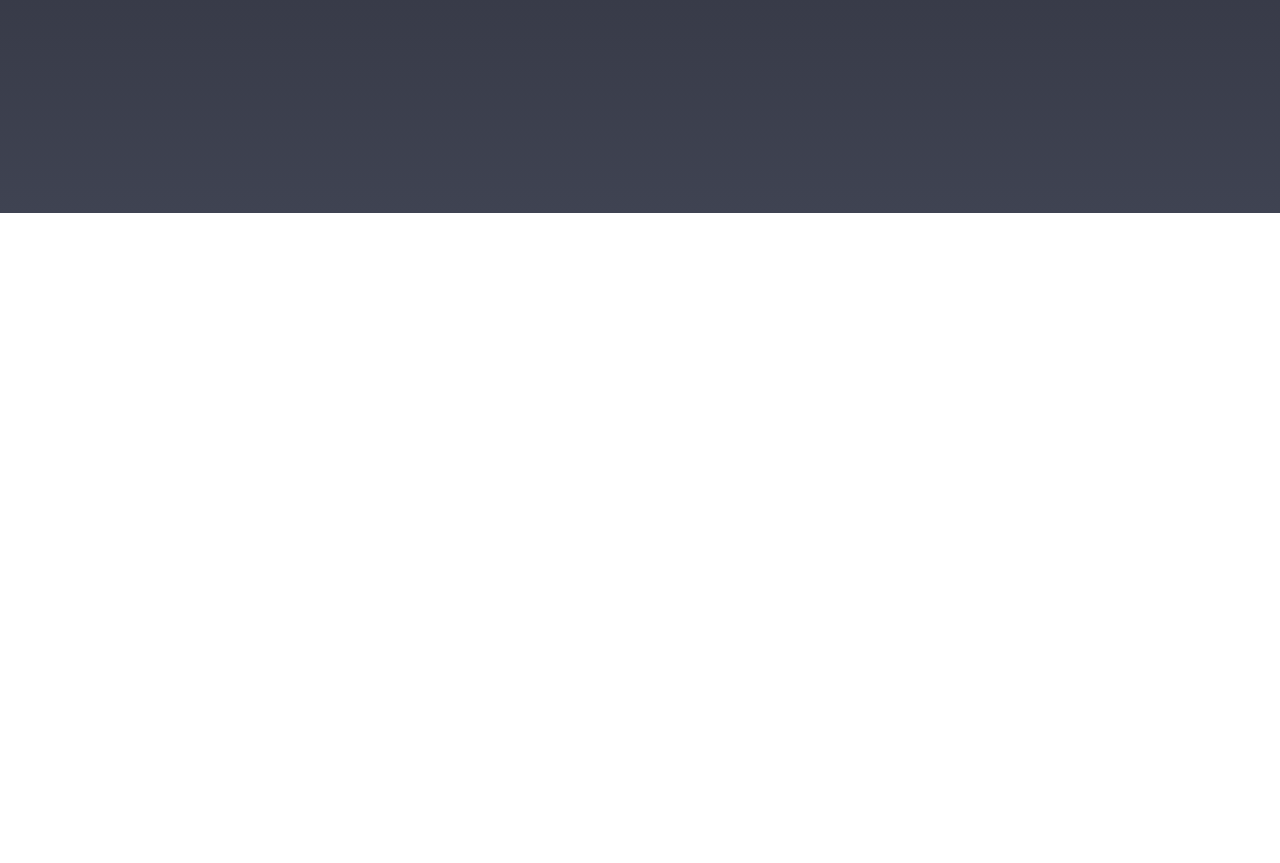
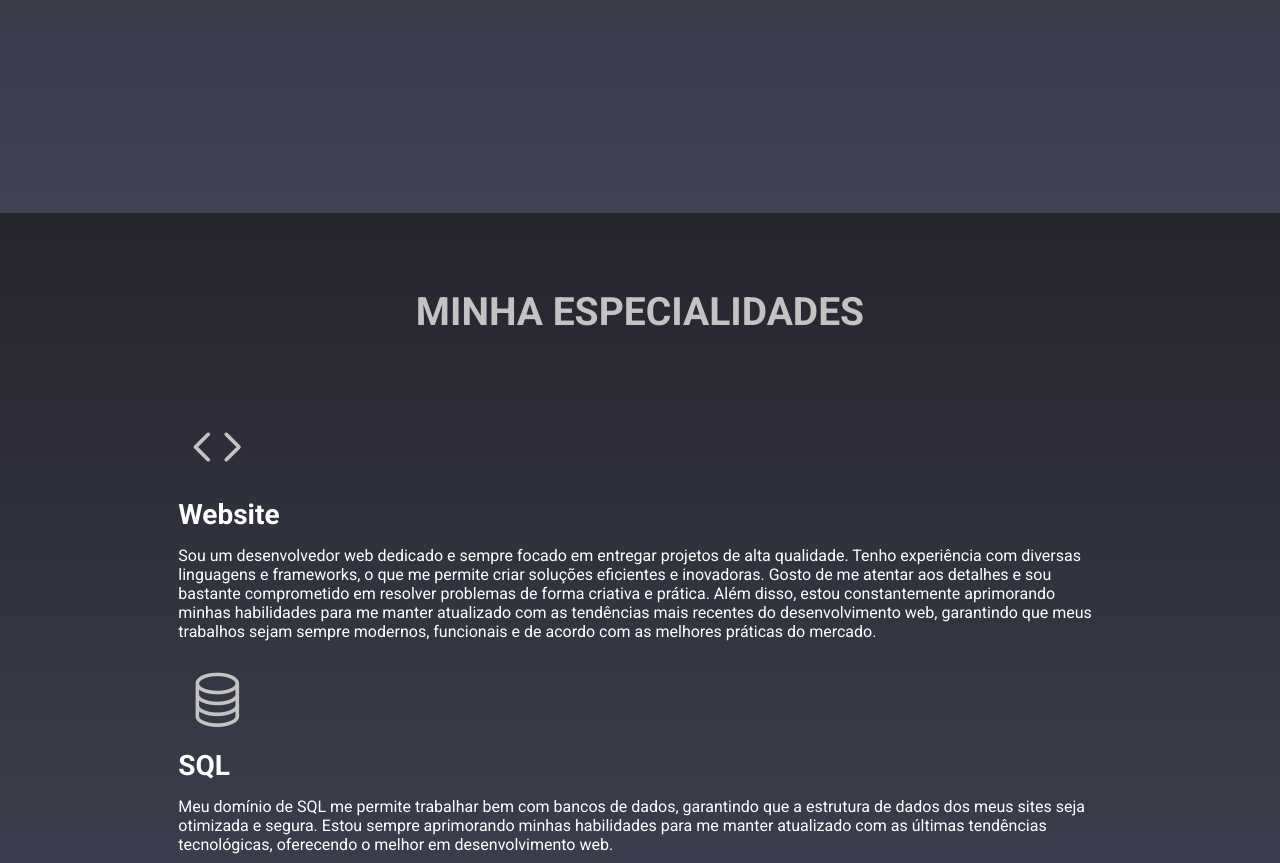
Before and after one commit to kaiocotrim/BETA---Portifolio, a plain HTML site: page inicio/index.html in a window 1280 px wide. Shown: the part 587-1450 px from the top of the page. Before the commit the page ends 800 px from the top, so only its background shows below. Drawn offline with nearby package versions, Linux system fonts and the light colour scheme.

Commit message:
aba de minhas especialidades

```diff
--- a/inicio/estilos/style.css
+++ b/inicio/estilos/style.css
@@ -19,14 +19,30 @@
     display: flex;
 }
 
+.id{
+    display: flex;
+    justify-content: center;
+    align-items: center;
+    flex-flow: row wrap;
+}
+
 body{
     background-image: linear-gradient(to bottom, #25252e, #3f4352);
     height: 100vh;
+    background-size: cover; /* Isso vai garantir que a imagem cubra toda a área */
+    background-attachment: fixed; /* Para garantir que o fundo não se mova */
 }
 
 .interface{
     max-width: 1280px;
     margin: 0 auto;
+    margin-bottom: 8%
+}
+
+h2.titulo{
+    color: #C4C3C3;
+    font-size: 39px;
+    text-align: center;
 }
 
 /* ESTILO DO CABEÇALHO */
@@ -130,3 +146,40 @@ section.topo-do-site .flex{
 strong{
     color: gray;
 }
+
+
+/* ESTILOS ESPECIAIS */
+
+.id{
+    margin-top: 6%;
+}
+
+section.especialidades{
+    padding: 40px 4%;
+}
+
+section.especialidades .id{
+    gap: 100px;
+}
+
+.especialidades .especialidades-box{
+    padding: 80px;
+    margin-top: -100px;
+
+}
+
+
+.especialidades .especialidades-box i{
+    font-size: 58px;
+    color: rgb(196, 195, 195);
+    padding: 10px;
+}
+
+.especialidades .especialidades-box h3{
+    font-size: 28px;
+    margin: 15px 0px;
+}
+
+.especialidades-box p {
+    margin-bottom: 25px;
+}
--- a/inicio/index.html
+++ b/inicio/index.html
@@ -10,6 +10,10 @@
 
 
     <header>
+
+        <link rel="stylesheet" href="https://cdn.jsdelivr.net/npm/bootstrap-icons@1.11.3/font/bootstrap-icons.min.css">
+
+
         <div class="interface">
             <div class="logo">
                 <a href="#">KAIO COTRIM</a>
@@ -56,6 +60,29 @@
                 </div>
 
             </section>
+
+            <section class="especialidades">
+                <div class="interface">
+                    <div class="id">
+                        <h2 class="titulo">MINHA ESPECIALIDADES</h2>
+                        <div class="especialidades-box">
+                            <i class="bi bi-code"></i>
+                            <h3>Website</h3>
+                            <p>Sou um desenvolvedor web dedicado e sempre focado em entregar projetos de alta qualidade. Tenho experiência com diversas linguagens e frameworks, o que me permite criar soluções eficientes e inovadoras. Gosto de me atentar aos detalhes e sou bastante comprometido em resolver problemas de forma criativa e prática. Além disso, estou constantemente aprimorando minhas habilidades para me manter atualizado com as tendências mais recentes do desenvolvimento web, garantindo que meus trabalhos sejam sempre modernos, funcionais e de acordo com as melhores práticas do mercado.</p>
+
+                            <i class="bi bi-database"></i>
+                            <h3>SQL</h3>
+                            <p>Meu domínio de SQL me permite trabalhar bem com bancos de dados, garantindo que a estrutura de dados dos meus sites seja otimizada e segura. Estou sempre aprimorando minhas habilidades para me manter atualizado com as últimas tendências tecnológicas, oferecendo o melhor em desenvolvimento web.</p>
+
+                            <i class="bi bi-github"></i>
+                            <h3>GitHub</h3>
+                            <p>Sou um desenvolvedor web apaixonado, com domínio em várias tecnologias, incluindo GitHub e SQL. Além de criar sites funcionais e de alta qualidade, tenho experiência em versionamento de código com GitHub, o que garante um fluxo de trabalho organizado e colaborativo em meus projetos. Com esse conhecimento, consigo gerenciar repositórios, contribuir para projetos em equipe e manter um controle eficiente de versões. Meu foco é entregar soluções criativas, seguras e modernas, sempre atualizado com as melhores práticas do mercado.</p>
+
+
+                        </div>
+                    </div>
+                </div>
+            </section>
         </main>
 
     </header>
```
